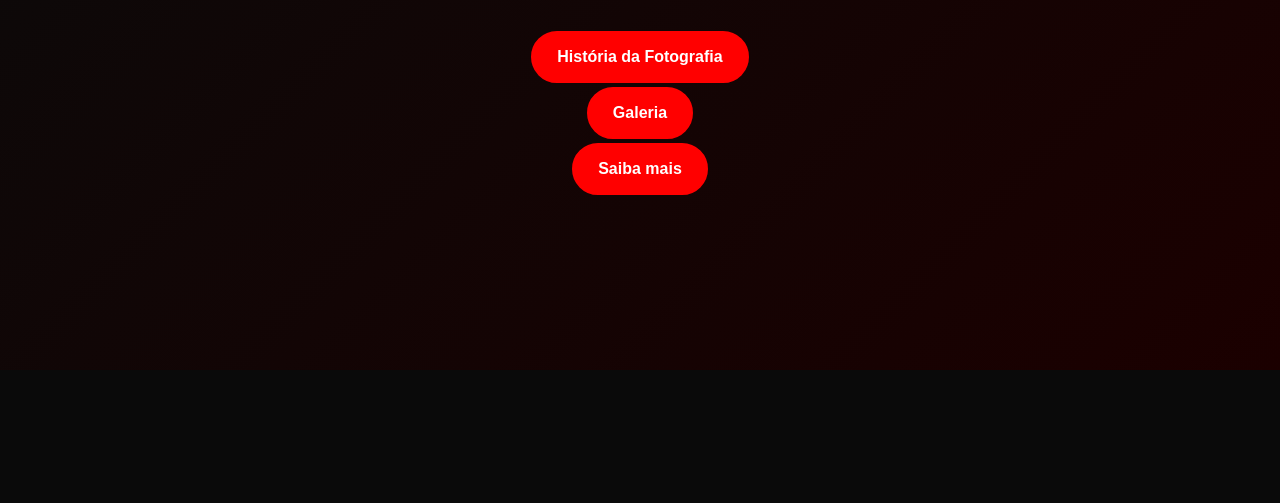
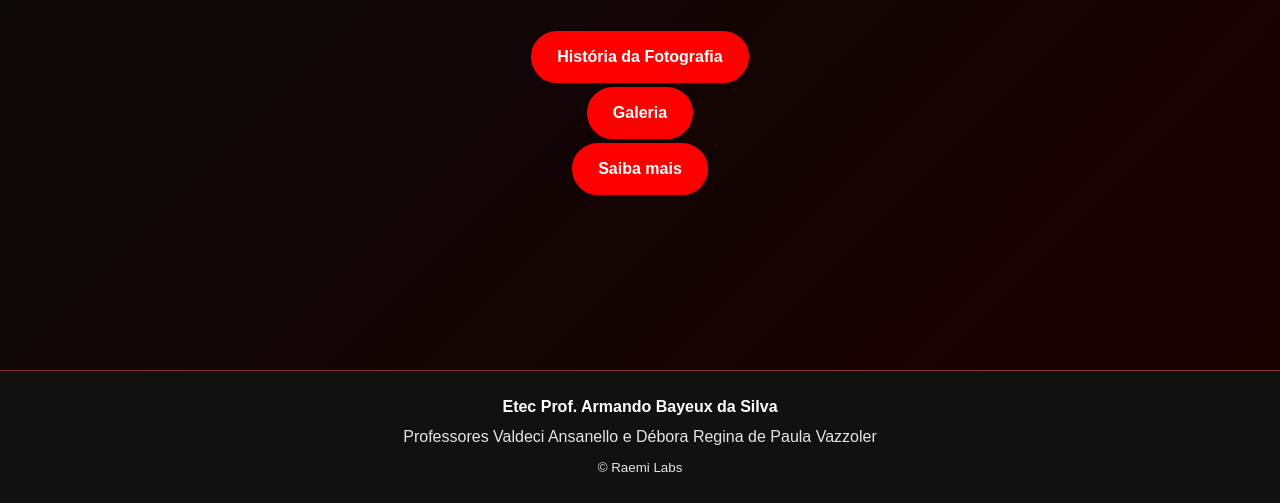
Before and after one commit to RaphaaCC/Lumina-Spark, a plain HTML site: page index.html in a window 1280 px wide. Shown: the part 443-946 px from the top of the page. Before the commit the page ends 813 px from the top, so only its background shows below. Drawn offline with Linux system fonts and the light colour scheme.

Commit message:
Adiciona rodapé compartilhado com créditos

```diff
--- a/css/estilos.css
+++ b/css/estilos.css
@@ -136,6 +136,25 @@ select {
     gap: 20px;
     background: rgba(10, 10, 10, 0.95);
     box-shadow: 0 4px 14px rgba(0, 0, 0, 0.35);
+}
+
+.rodape {
+    display: grid;
+    gap: 6px;
+    padding: 24px 16px;
+    border-top: 1px solid rgba(255, 77, 77, 0.5);
+    background: #111;
+    color: #e5e5e5;
+    text-align: center;
+}
+
+.rodape p {
+    margin: 0;
+}
+
+.rodape-escola {
+    color: var(--cor-texto);
+    font-weight: 700;
 }
 
 .menu-superior {
--- a/index.html
+++ b/index.html
@@ -21,5 +21,6 @@
         <a href="p/galeria.html" class="botao">Galeria</a>
         <a href="p/sobre.html" class="botao">Saiba mais</a>
     </div>
+    <div id="footer-container"></div>
 </body>
 </html>
--- a/js/script.js
+++ b/js/script.js
@@ -26,6 +26,18 @@
         container.querySelectorAll('[data-rota]').forEach(link => {
             link.href = new URL(link.dataset.rota, raiz).href;
         });
+    }
+
+    function criarRodape() {
+        const container = document.getElementById('footer-container');
+        if (!container) return;
+
+        container.innerHTML = `
+            <footer class="rodape">
+                <p class="rodape-escola">Etec Prof. Armando Bayeux da Silva</p>
+                <p>Professores Valdeci Ansanello e Débora Regina de Paula Vazzoler</p>
+                <p><small>© Raemi Labs</small></p>
+            </footer>`;
     }
 
     function inicializarMidias() {
@@ -314,6 +326,7 @@
 
     document.addEventListener('DOMContentLoaded', () => {
         criarCabecalho();
+        criarRodape();
         inicializarMidias();
     });
 })();
```
Also changed, not shown: p/galeria.html (+1 -0 lines), p/historia_da_fotografia.html (+1 -0 lines), p/sobre.html (+1 -0 lines).
